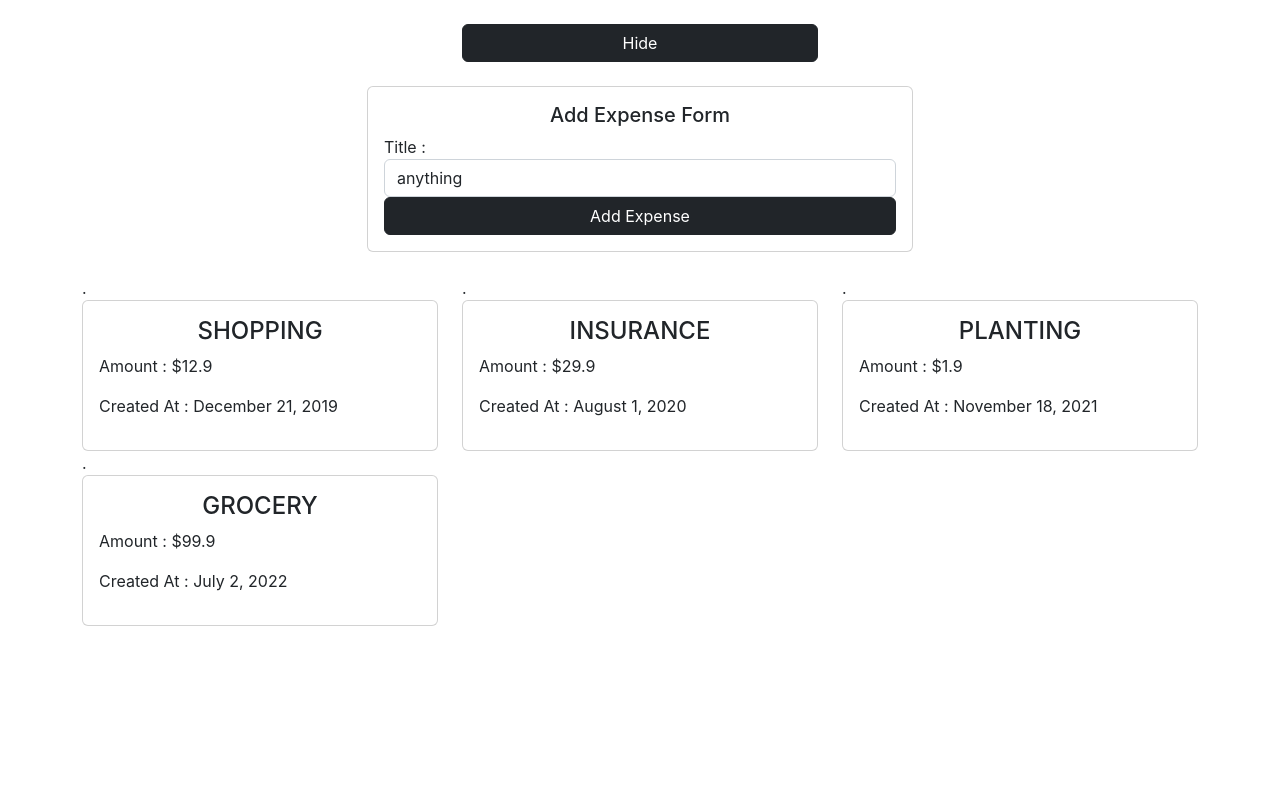
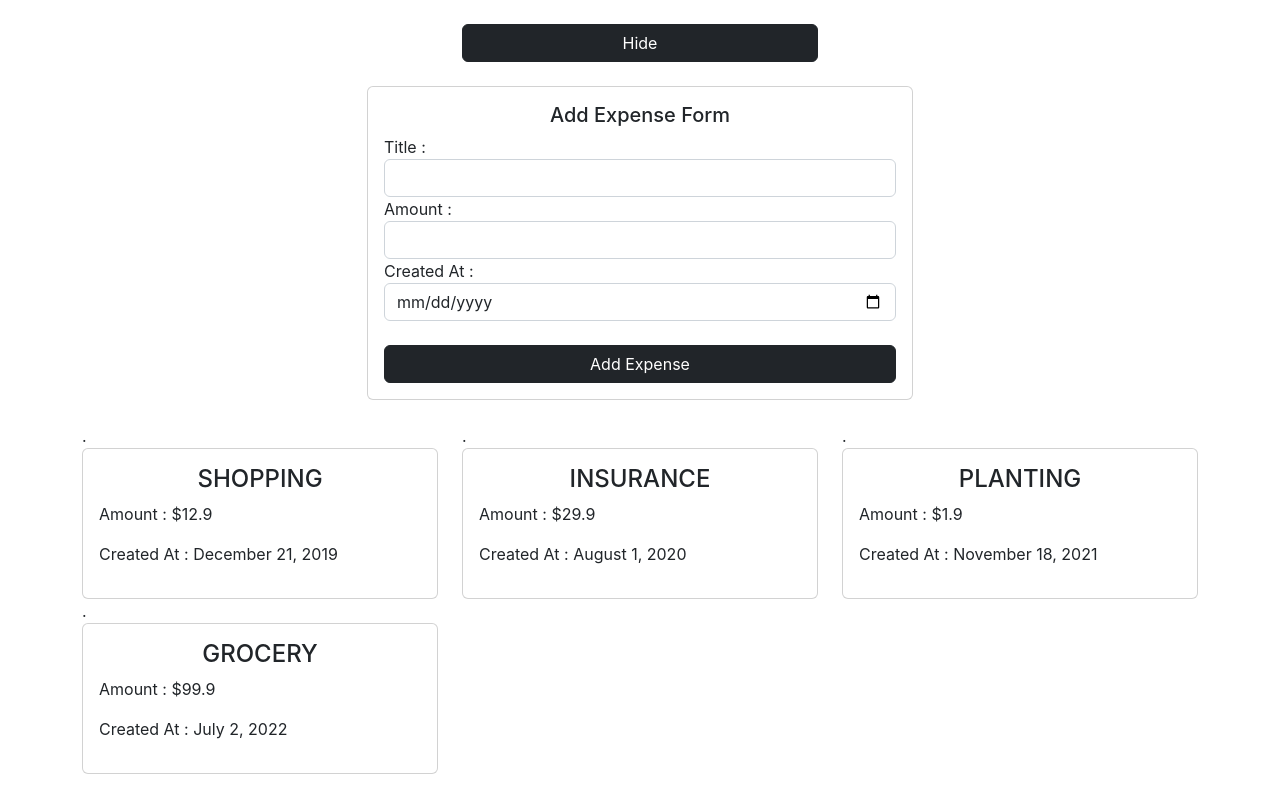
Before and after one commit to synergy2411/frontend-advanced-module-four, a React (Create React App) app in the folder expense-app/: page / in a window 1280 px wide. Both pictures are taken after a click on the button "Show". Built offline with nearby package versions, Linux system fonts and the light colour scheme.

Commit message:
expense added

```diff
--- a/expense-app/package.json
+++ b/expense-app/package.json
@@ -10,6 +10,7 @@
     "react": "^18.2.0",
     "react-dom": "^18.2.0",
     "react-scripts": "5.0.1",
+    "uuid": "^8.3.2",
     "web-vitals": "^2.1.4"
   },
   "scripts": {
--- a/expense-app/src/components/Expenses/AddExpense/AddExpense.js
+++ b/expense-app/src/components/Expenses/AddExpense/AddExpense.js
@@ -1,14 +1,25 @@
 import { useState } from "react";
+import { v4 } from 'uuid';
 
-const AddExpense = () => {
+const AddExpense = (props) => {
 
-    const [enteredTitle, setEnteredTitle] = useState('anything');
+    const [enteredTitle, setEnteredTitle] = useState('');
+    const [enteredAmount, setEnteredAmount] = useState('');
+    const [enteredCreatedAt, setEnteredCreatedAt] = useState('');
 
     const titleChangeHandler = event => setEnteredTitle(event.target.value);
+    const amountChangeHandler = event => setEnteredAmount(event.target.value);
+    const createdAtChangeHandler = event => setEnteredCreatedAt(event.target.value);
 
     const submitHandler = event => {
         event.preventDefault();
-        console.log("Title : ", enteredTitle)
+        let newExpense = {
+            title: enteredTitle,
+            amount: Number(enteredAmount),
+            createdAt: new Date(enteredCreatedAt),
+            id: v4()
+        }
+        props.onAddExpense(newExpense);
     }
     return (
         <div className="row">
@@ -27,7 +38,19 @@ const AddExpense = () => {
                                 id="title"
                             />
                             {/* amount */}
+                            <label htmlFor="amount">Amount :</label>
+                            <input type="number"
+                                value={enteredAmount}
+                                onChange={amountChangeHandler}
+                                min="0.1" step="0.1"
+                                className="form-control" />
                             {/* created-at */}
+                            <label htmlFor="createdAt"> Created At :</label>
+                            <input type="date"
+                                value={enteredCreatedAt}
+                                onChange={createdAtChangeHandler}
+                                className="form-control" id="createdAt" />
+                            <br />
                             {/* buttons */}
                             <div className="d-grid">
                                 <button className="btn btn-dark" type="submit"> Add Expense </button>
--- a/expense-app/src/components/Expenses/Expenses.js
+++ b/expense-app/src/components/Expenses/Expenses.js
@@ -2,18 +2,28 @@ import { useState } from "react";
 import AddExpense from "./AddExpense/AddExpense";
 import ExpenseItem from "./ExpenseItem/ExpenseItem";
 
+
+let INTIAL_EXPENSES = [
+    { id: "e001", title: "Shopping", amount: 12.9, createdAt: new Date("Dec 21, 2019") },
+    { id: "e002", title: "insurance", amount: 29.9, createdAt: new Date("Aug 1, 2020") },
+    { id: "e003", title: "planting", amount: 1.9, createdAt: new Date("Nov 18, 2021") },
+    { id: "e004", title: "grocery", amount: 99.9, createdAt: new Date("Jul 02, 2022") },
+]
+
 function Expenses() {
 
     const [showForm, setShowForm] = useState(false);
+    const [expenses, setExpenses] = useState(INTIAL_EXPENSES)
 
-    const expenses = [
-        { id: "e001", title: "Shopping", amount: 12.9, createdAt: new Date("Dec 21, 2019") },
-        { id: "e002", title: "insurance", amount: 29.9, createdAt: new Date("Aug 1, 2020") },
-        { id: "e003", title: "planting", amount: 1.9, createdAt: new Date("Nov 18, 2021") },
-        { id: "e004", title: "grocery", amount: 99.9, createdAt: new Date("Jul 02, 2022") },
-    ]
 
     const onToggle = () => setShowForm(!showForm);
+
+    const onAddExpense = (newExpense) => {
+        // setExpenses([newExpense, ...expenses]);
+        setExpenses((prevExpenses) => {
+            return [newExpense, ...prevExpenses]
+        })
+    }
 
     return (
         <div>
@@ -30,7 +40,7 @@ function Expenses() {
 
             {/* {showForm ? <AddExpense /> : null} */}
             <br />
-            {showForm && <AddExpense />}
+            {showForm && <AddExpense onAddExpense={onAddExpense} />}
             <br />
             <div className="row">
                 <ExpenseItem expense={expenses[0]} />
```
